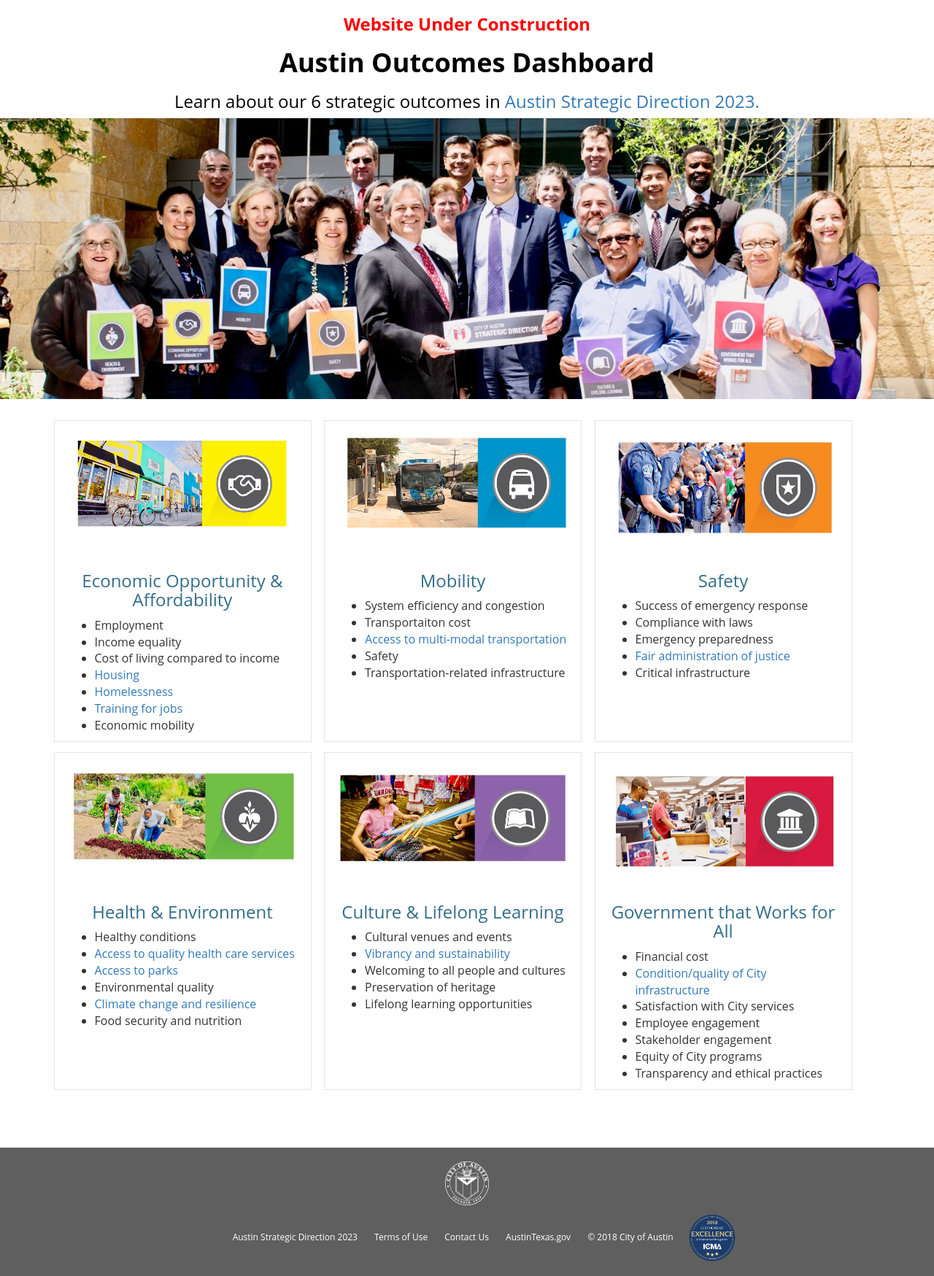
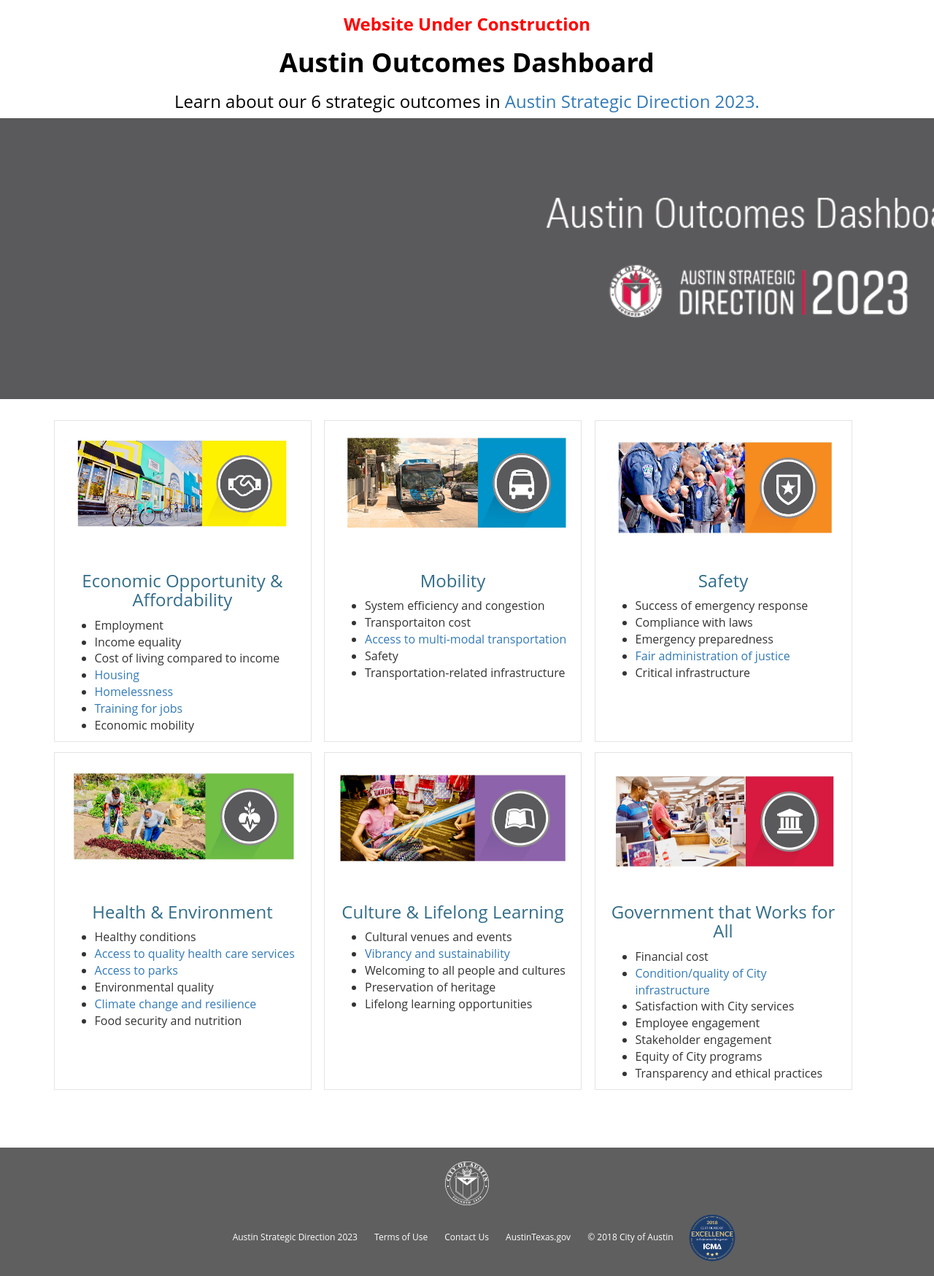
Before and after one commit to JamilaS/SD2023-Dashboard, a Jekyll site: the page built from index.md, in a window 1280 px wide. Shown: the whole page at 73% size. Built offline with Jekyll 4.4.1, drawn with Linux system fonts in a browser that asks for light colours; nearby versions of some CDN libraries; some web fonts are replaced.

Commit message:
Changing banner photo

```diff
--- a/components/css/custom.css
+++ b/components/css/custom.css
@@ -137,7 +137,7 @@
 }
 
 .jumbotron {
-    background-image: url(../images/banner.jpg);
+    background-image: url(../images/SD23-Dashboard-Banner.png);
     background-size: cover;
     background-repeat: no-repeat;
     color: #fff;
@@ -155,7 +155,7 @@
 
 @media (max-width: 991px) {
     .jumbotron {
-        background-image: url(../images/banner.jpg);
+        background-image: url(../images/SD23-Dashboard-Banner.png);
     }
 }
 
@@ -173,26 +173,26 @@
 
 @media (min-width: 992px) {
     .jumbotron {
-        background-image: url(../images/banner.jpg);
+        background-image: url(../images/SD23-Dashboard-Banner.png);
     }
 }
 
 @media (min-width: 992px) {
     .jumbotron {
-        background-image: url(../images/banner.jpg);
+        background-image: url(../images/SD23-Dashboard-Banner.png);
     }
 }
 
 @media (min-width:1200px) {
     .jumbotron {
-        background-image: url(../images/banner.jpg);
+        background-image: url(../images/SD23-Dashboard-Banner.png);
     }
 
 }
 
 @media (min-width:1300px) {
     .jumbotron {
-        background-image: url(../images/banner.jpg);
+        background-image: url(../images/SD23-Dashboard-Banner.png);
     }
 
     .push {
@@ -203,7 +203,7 @@
 
 @media (min-width:1400px) {
     .jumbotron {
-        background-image: url(../images/banner.jpg);
+        background-image: url(../images/SD23-Dashboard-Banner.png);
     }
 }
 
```
